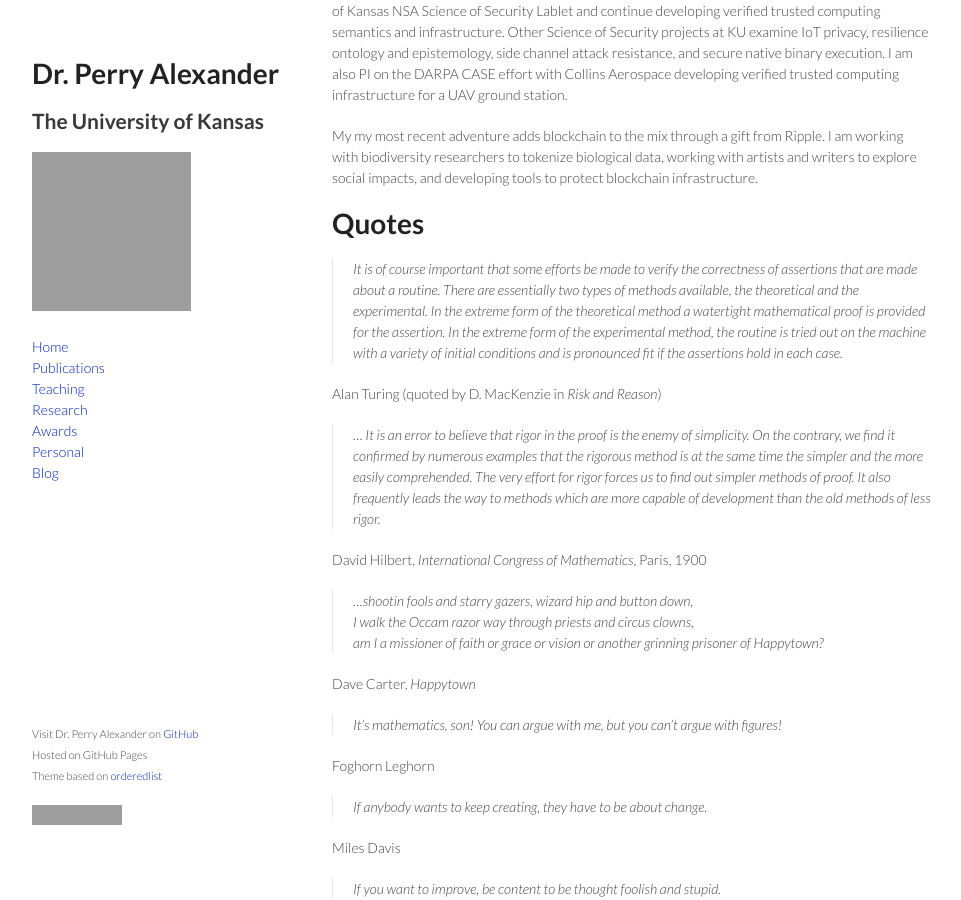
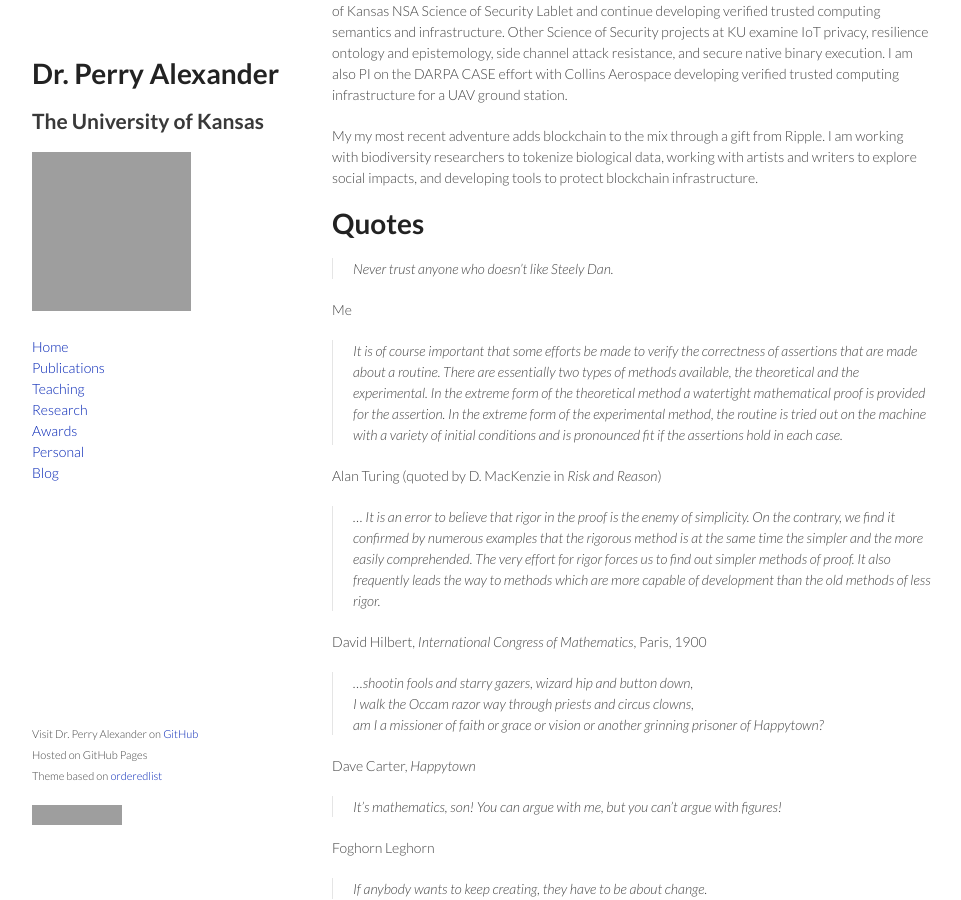
Before and after one commit to palexand/palexand.github.io, a Jekyll site: the page built from personal.md, in a window 1280 px wide and 900 px high, scrolled down 1141 px. Shown: the whole window, without its empty margins (158-1119 px from the left). Built offline with Jekyll 4.4.1, drawn with Linux system fonts in a browser that asks for light colours; grey boxes are pictures that could not be loaded.

Commit message:
Adding Steely Dan quote.

```diff
--- a/personal.md
+++ b/personal.md
@@ -89,6 +89,10 @@ impacts, and developing tools to protect blockchain infrastructure.
 
 # Quotes
 
+> Never trust anyone who doesn't like Steely Dan.
+
+Me
+
 > It is of course important that some efforts be made to verify the
 > correctness of assertions that are made about  a  routine.  There  are
 > essentially  two  types  of methods available, the theoretical and the
@@ -114,7 +118,7 @@ David Hilbert, _International Congress of Mathematics_, Paris, 1900
 > I walk the Occam razor way through priests and circus clowns,
 > am I a missioner of faith or grace or vision or another grinning prisoner of Happytown?
 
-Dave Carter, *Happytown*
+Dave Carter, _Happytown_
 
 >It's mathematics, son! You can argue with me, but you can't argue with figures!
 
```
